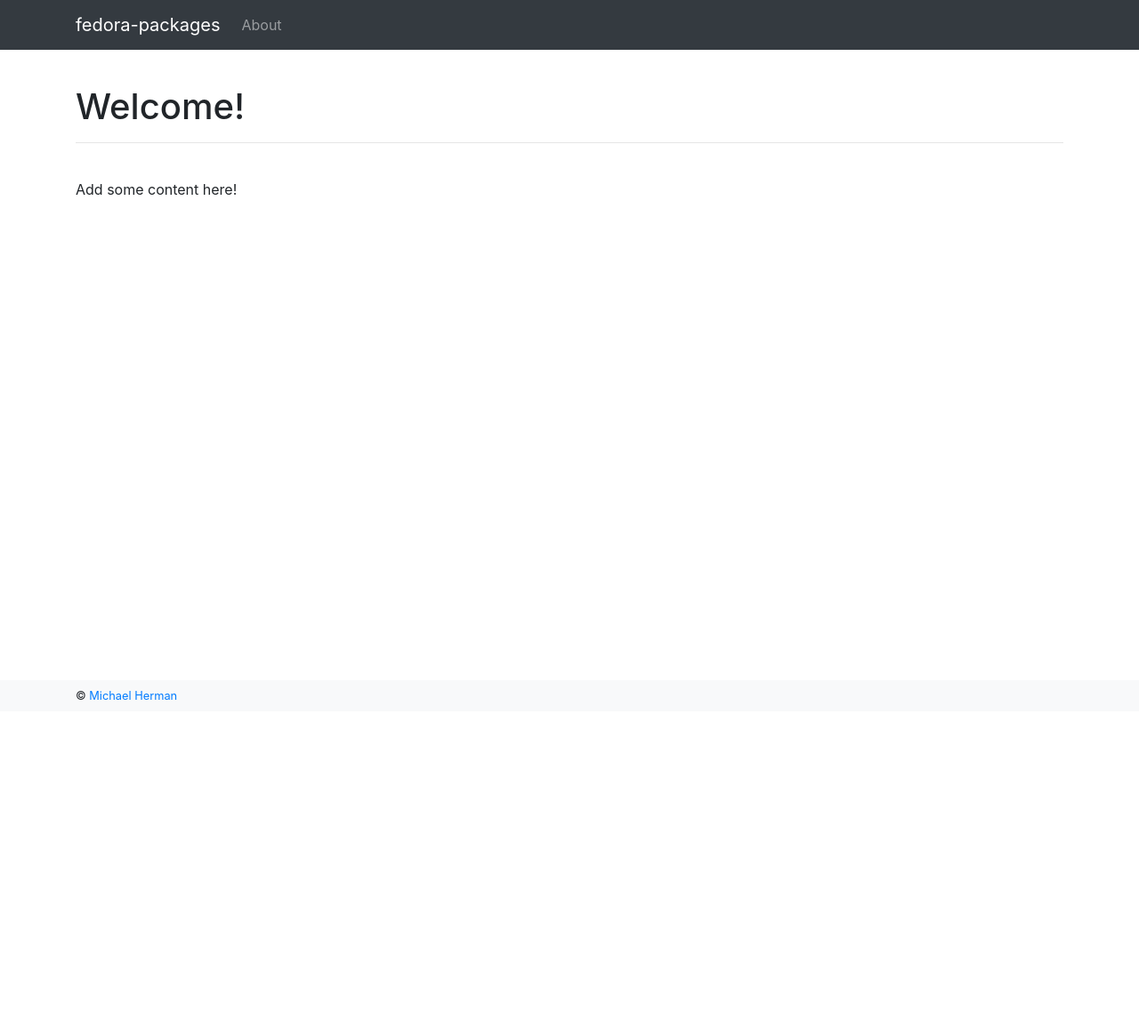
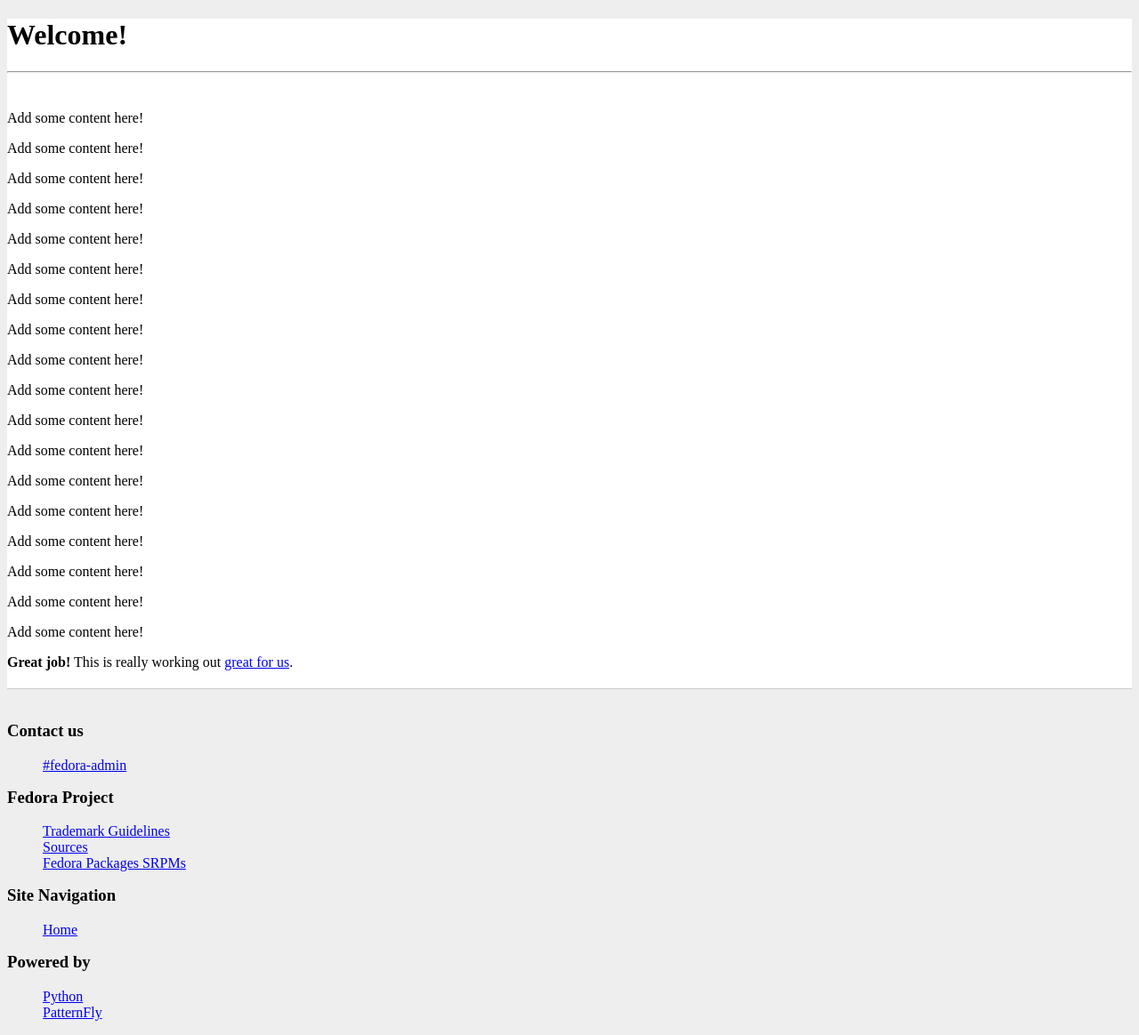
Before and after one commit to xsuchy/fedora-packages-ng, a Flask app: page / in a window 1280 px wide. Shown: the whole page at 89% size. Before the commit the page ends 787 px from the top, so only its background shows below. Run offline with Flask 2, Linux system fonts and the light colour scheme; parts of the project's set-up code (start-up, migrations or seed data) failed here and were passed over; some libraries are stand-ins or nearby versions.

Commit message:
second take

```diff
--- /dev/null
+++ b/project/client/static/fedora.css
@@ -0,0 +1,268 @@
+.navbar-sm { min-height:40px; height: 40px; }
+.navbar-sm .navbar-brand{ padding: 0px 12px;font-size: 16px;line-height: 40px; }
+.navbar-sm .navbar-nav > li > a {  padding-top: 0px; padding-bottom: 0px; line-height: 40px; }
+
+body {
+  background-color: #eee;
+}
+
+footer dt h3 {
+  margin-top: 0px;
+}
+
+h2.section-heading {
+    margin-bottom: 20px;
+}
+
+div.panel-monitor-menu {
+    margin-bottom: 0;
+    border-bottom: 0;
+    background-color: #f6f6f6;
+}
+
+div.panel-monitor-menu div.panel-body {
+    padding-bottom: 4px;
+    padding-top: 4px;
+}
+
+div.panel-default div.list-group:first-child {
+  border-top: 0px!important;
+}
+
+div.panel-body dl:last-child {
+  margin-bottom: 0px;
+}
+
+div.panel-body table:last-child {
+  margin-bottom: 0px;
+}
+
+div.panel-heading-buttons {
+  padding-top: 0px;
+  padding-bottom: 0px;
+}
+
+div.panel-heading-buttons h3 {
+  margin-bottom: 10px;
+  margin-top: 10px;
+}
+
+div.panel-heading-buttons div.btn-group {
+  margin-left: 20px;
+  margin-top: 6px;
+}
+
+.button-new {
+  margin-top: 20px;
+}
+
+.button-build-action {
+  margin-top: 20px;
+  margin-left: 10px;
+}
+
+h2.page-title {
+  margin-bottom: 20px;
+}
+
+.breadcrumb {
+  padding: 3px 15px;
+}
+
+#content {
+  background-color: white;
+}
+
+h1.project-name {
+  margin-bottom: 20px;
+}
+
+.alert:first-child {
+  margin-top: 20px;
+}
+
+footer > div{
+  background-color: #eee;
+  border-top: 1px solid #ccc;
+  margin-top: 20px;
+  padding-top: 20px;
+}
+
+#main-bar {
+  background-image: url('header_background.png');
+  background-repeat: repeat-x;
+  height: 75px;
+  color: white;
+  //margin-bottom: 30px;
+}
+
+#main-bar .container {
+  padding-top: 4px;
+}
+
+#login-menu {
+  margin-bottom: 8px;
+  font-weight: bold;
+}
+
+#login-menu a{
+  color: white;
+}
+
+#logo {
+  position: relative;
+  top: 6px;
+  height: 58px;
+}
+
+div.breadcrumb-panel {
+  background-color: #eee;
+  border-top: 1px solid #ccc;
+  border-bottom: 1px solid #ccc;
+}
+
+div.breadcrumb-panel ol.breadcrumb {
+  margin-bottom: 0px;
+}
+
+.build-pending,.build-pending>a {
+  color: #55b;
+}
+
+.build-starting,.build-starting>a {
+  color: #c84;
+}
+
+.build-importing,.build-importing>a {
+  color: #55b;
+}
+
+.build-running,.build-running>a {
+  color: #c84;
+}
+
+.build-succeeded,.build-succeeded>a {
+  color: #272;
+}
+
+.build-forked,.build-forked>a {
+  color: #272;
+}
+
+.build-skipped,.build-skipped>a {
+  color: #272;
+}
+
+.build-failed,.build-failed>a {
+  color: #c44;
+}
+
+.build-cancelled,.build-cancelled>a {
+  color: #666;
+}
+
+#profile {
+  height: 88px;
+}
+
+#profile h1 {
+  padding-top: 15px;
+}
+
+#profile p {
+  color: #ddd;
+}
+
+#profile img {
+  float: left;
+  margin-right: 20px;
+}
+
+img.avatar {
+  padding: 4px;
+  border: 1px solid #ddd;
+  border-radius: 4px;
+}
+
+.alert ul {
+  margin-left: 0px;
+  padding-left: 0px;
+}
+
+table.permissions {
+  margin-bottom: 0px;
+}
+
+.highlight pre {
+  font-size: 12px !important;
+}
+
+.highlight .hll { background-color: #ffffcc }
+.highlight  { background: #f8f8f8; }
+.highlight .c { color: #408080; font-style: italic } /* Comment */
+.highlight .err {} /* Error */
+.highlight .k { color: #008000; font-weight: bold } /* Keyword */
+.highlight .o { color: #666666 } /* Operator */
+.highlight .ch { color: #408080; font-style: italic } /* Comment.Hashbang */
+.highlight .cm { color: #408080; font-style: italic } /* Comment.Multiline */
+.highlight .cp { color: #BC7A00 } /* Comment.Preproc */
+.highlight .cpf { color: #408080; font-style: italic } /* Comment.PreprocFile */
+.highlight .c1 { color: #408080; font-style: italic } /* Comment.Single */
+.highlight .cs { color: #408080; font-style: italic } /* Comment.Special */
+.highlight .gd { color: #A00000 } /* Generic.Deleted */
+.highlight .ge { font-style: italic } /* Generic.Emph */
+.highlight .gr { color: #FF0000 } /* Generic.Error */
+.highlight .gh { color: #000080; font-weight: bold } /* Generic.Heading */
+.highlight .gi { color: #00A000 } /* Generic.Inserted */
+.highlight .go { color: #888888 } /* Generic.Output */
+.highlight .gp { color: #000080; font-weight: bold } /* Generic.Prompt */
+.highlight .gs { font-weight: bold } /* Generic.Strong */
+.highlight .gu { color: #800080; font-weight: bold } /* Generic.Subheading */
+.highlight .gt { color: #0044DD } /* Generic.Traceback */
+.highlight .kc { color: #008000; font-weight: bold } /* Keyword.Constant */
+.highlight .kd { color: #008000; font-weight: bold } /* Keyword.Declaration */
+.highlight .kn { color: #008000; font-weight: bold } /* Keyword.Namespace */
+.highlight .kp { color: #008000 } /* Keyword.Pseudo */
+.highlight .kr { color: #008000; font-weight: bold } /* Keyword.Reserved */
+.highlight .kt { color: #B00040 } /* Keyword.Type */
+.highlight .m { color: #666666 } /* Literal.Number */
+.highlight .s { color: #BA2121 } /* Literal.String */
+.highlight .na { color: #7D9029 } /* Name.Attribute */
+.highlight .nb { color: #008000 } /* Name.Builtin */
+.highlight .nc { color: #0000FF; font-weight: bold } /* Name.Class */
+.highlight .no { color: #880000 } /* Name.Constant */
+.highlight .nd { color: #AA22FF } /* Name.Decorator */
+.highlight .ni { color: #999999; font-weight: bold } /* Name.Entity */
+.highlight .ne { color: #D2413A; font-weight: bold } /* Name.Exception */
+.highlight .nf { color: #0000FF } /* Name.Function */
+.highlight .nl { color: #A0A000 } /* Name.Label */
+.highlight .nn { color: #0000FF; font-weight: bold } /* Name.Namespace */
+.highlight .nt { color: #008000; font-weight: bold } /* Name.Tag */
+.highlight .nv { color: #19177C } /* Name.Variable */
+.highlight .ow { color: #AA22FF; font-weight: bold } /* Operator.Word */
+.highlight .w { color: #bbbbbb } /* Text.Whitespace */
+.highlight .mb { color: #666666 } /* Literal.Number.Bin */
+.highlight .mf { color: #666666 } /* Literal.Number.Float */
+.highlight .mh { color: #666666 } /* Literal.Number.Hex */
+.highlight .mi { color: #666666 } /* Literal.Number.Integer */
+.highlight .mo { color: #666666 } /* Literal.Number.Oct */
+.highlight .sa { color: #BA2121 } /* Literal.String.Affix */
+.highlight .sb { color: #BA2121 } /* Literal.String.Backtick */
+.highlight .sc { color: #BA2121 } /* Literal.String.Char */
+.highlight .dl { color: #BA2121 } /* Literal.String.Delimiter */
+.highlight .sd { color: #BA2121; font-style: italic } /* Literal.String.Doc */
+.highlight .s2 { color: #BA2121 } /* Literal.String.Double */
+.highlight .se { color: #BB6622; font-weight: bold } /* Literal.String.Escape */
+.highlight .sh { color: #BA2121 } /* Literal.String.Heredoc */
+.highlight .si { color: #BB6688; font-weight: bold } /* Literal.String.Interpol */
+.highlight .sx { color: #008000 } /* Literal.String.Other */
+.highlight .sr { color: #BB6688 } /* Literal.String.Regex */
+.highlight .s1 { color: #BA2121 } /* Literal.String.Single */
+.highlight .ss { color: #19177C } /* Literal.String.Symbol */
+.highlight .bp { color: #008000 } /* Name.Builtin.Pseudo */
+.highlight .fm { color: #0000FF } /* Name.Function.Magic */
+.highlight .vc { color: #19177C } /* Name.Variable.Class */
+.highlight .vg { color: #19177C } /* Name.Variable.Global */
+.highlight .vi { color: #19177C } /* Name.Variable.Instance */
+.highlight .vm { color: #19177C } /* Name.Variable.Magic */
+.highlight .il { color: #666666 } /* Literal.Number.Integer.Long */
--- a/project/client/static/main.css
+++ /dev/null
@@ -1,5 +0,0 @@
-/* custom css */
-
-.site-content {
-  padding-top: 6rem;
-}
--- a/project/client/static/main.js
+++ /dev/null
@@ -1,5 +0,0 @@
-// custom javascript
-
-$( document ).ready(function() {
-  console.log('Sanity Check!');
-});
--- /dev/null
+++ b/project/client/static/style-overwrite.css
@@ -0,0 +1,5 @@
+.footer dd ul{padding-left:0;list-style:none}
+.list-group-item-heading{font-weight:700}
+pre{background-color:#f8f8f8;padding: 9.5px 9.5px 0px 9.5px;}
+pre code div {margin-bottom:-11px; margin-top:-2px; font-size:12px}
+.c3-circles-avg-running{display: none;}
--- a/project/client/templates/_base.html
+++ b/project/client/templates/_base.html
@@ -1,25 +1,31 @@
 <!DOCTYPE html>
-<html>
-
-  <head>
-    <meta charset="utf-8">
-    <title>{{ config.APP_NAME }}{% block title %}{% endblock %}</title>
-    <!-- meta -->
-    <meta name="description" content="">
-    <meta name="author" content="">
-    <meta name="viewport" content="width=device-width,initial-scale=1">
-    <!-- styles -->
-    <link rel="stylesheet" href="https://maxcdn.bootstrapcdn.com/bootstrap/4.0.0/css/bootstrap.min.css" integrity="sha384-Gn5384xqQ1aoWXA+058RXPxPg6fy4IWvTNh0E263XmFcJlSAwiGgFAW/dAiS6JXm" crossorigin="anonymous">
-    <link href="{{url_for('static', filename='main.css')}}" rel="stylesheet" media="screen">
-    {% block css %}{% endblock %}
-  </head>
-
-  <body>
-
-    {% include 'header.html' %}
-
-    <div class="site-content">
-      <div class="container">
+<html lang="en">
+<head>
+  <meta charset="UTF-8">
+  <script src="/system_static/jquery/1/jquery.min.js"></script>
+  <script src="/system_static/jquery_ui/jquery-ui.min.js"></script>
+  <link rel="stylesheet" href="/system_static/jquery_ui/jquery-ui.min.css" />
+  <link href="/system_static/patternfly/css/patternfly.min.css" rel="stylesheet" media="screen, print">
+  <link rel="stylesheet" href="/system_static/patternfly/css/patternfly-additions.min.css">
+  <link href="/static/custom-styles.css" rel="stylesheet" media="screen, print">
+  <!-- HTML5 shim and Respond.js IE8 support of HTML5 elements and media queries -->
+  <!--[if lt IE 9]>
+  <script src="/system_static/html5shiv.min.js"></script>
+  <script src="/system_static/respond.min.js"></script>
+  <![endif]-->
+  <!-- IE8 requires jQuery and Bootstrap JS to load in head to prevent rendering bugs -->
+  <!-- IE8 requires jQuery v1.x -->
+  <script src="/system_static/jquery/1/jquery.min.js"></script>
+  <script src="/system_static/bootstrap_scss/js/bootstrap.min.js"></script>
+  <script src="/system_static/datatables/js/jquery.dataTables.min.js"></script>
+  <script src="/system_static/patternfly/js/patternfly.min.js"></script>
+  <link rel=stylesheet type=text/css href="/static/fedora.css">
+   <link rel=stylesheet type=text/css href="/static/style-overwrite.css">
+</head>
+<body>
+   <!-- CONTENT -->
+  <div id=content>
+  <div class="container">
 
         <!-- messages -->
         {% with messages = get_flashed_messages(with_categories=true) %}
@@ -38,29 +44,29 @@
         {% endif %}
         {% endwith %}
 
-        <!-- child template -->
-        {% block content %}{% endblock %}
-
-        <br>
-
         <!-- errors -->
         {% if error %}
           <p class="error"><strong>Error:</strong> {{ error }}</p>
         {% endif %}
 
-      </div>
+         <!-- child template -->
+        {% block content %}{% endblock %}
+
+
+
+    <!-- Just enjoy various PatternFly components -->
+    <div class="alert alert-success">
+      <span class="pficon pficon-ok"></span>
+      <strong>Great job!</strong> This is really working out <a href="#" class="alert-link">great for us</a>.
     </div>
 
-    <br><br>
 
-    {% include 'footer.html' %}
 
-    <!-- scripts -->
-    <script src="https://code.jquery.com/jquery-3.2.1.slim.min.js" integrity="sha384-KJ3o2DKtIkvYIK3UENzmM7KCkRr/rE9/Qpg6aAZGJwFDMVNA/GpGFF93hXpG5KkN" crossorigin="anonymous"></script>
-    <script src="https://cdnjs.cloudflare.com/ajax/libs/popper.js/1.12.9/umd/popper.min.js" integrity="sha384-ApNbgh9B+Y1QKtv3Rn7W3mgPxhU9K/ScQsAP7hUibX39j7fakFPskvXusvfa0b4Q" crossorigin="anonymous"></script>
-    <script src="https://maxcdn.bootstrapcdn.com/bootstrap/4.0.0/js/bootstrap.min.js" integrity="sha384-JZR6Spejh4U02d8jOt6vLEHfe/JQGiRRSQQxSfFWpi1MquVdAyjUar5+76PVCmYl" crossorigin="anonymous"></script>
-    <script src="{{url_for('static', filename='main.js')}}" type="text/javascript"></script>
-    {% block js %}{% endblock %}
-
-  </body>
+  </div>
+  {% include 'footer.html' %}
+  </div>
+  <script src="https://cdnjs.cloudflare.com/ajax/libs/jquery/3.2.1/jquery.min.js"></script>
+  <script src="https://cdnjs.cloudflare.com/ajax/libs/twitter-bootstrap/3.3.7/js/bootstrap.min.js"></script>
+  <script src="https://cdnjs.cloudflare.com/ajax/libs/patternfly/3.24.0/js/patternfly.min.js"></script>
+</body>
 </html>
--- /dev/null
+++ b/project/client/templates/contact_us.html
@@ -0,0 +1,6 @@
+<dt><h3>Contact us</h3></dt>
+<dd>
+  <ul>
+    <li> <a href="https://webchat.freenode.net/?channels=fedora-admin">#fedora-admin</a> </li>
+  </ul>
+</dd>
--- a/project/client/templates/footer.html
+++ b/project/client/templates/footer.html
@@ -1,11 +1,63 @@
-<footer>
-  <nav class="navbar fixed-bottom navbar-light bg-light">
-    <div class="container">
-      <small>
-        <span>©
-          <a href="http://mherman.org">Michael Herman</a>
-        </span>
-      </small>
-    </div>
-  </nav>
-</footer>
+    <footer class="footer">
+      <div>
+        <div class="container text-muted">
+          <div class="">
+            <div class="row">
+             <div class="col-sm-3">
+                <dl>
+                  {% include 'contact_us.html' %}
+                </dl>
+              </div>
+              <div class="col-sm-3">
+                <dl>
+                  <dt><h3>Fedora Project</h3></dt>
+                  <dd>
+                    <ul>
+                      <li> <a href="https://fedoraproject.org/wiki/Legal/TrademarkGuidelines">Trademark Guidelines</a> </li>
+                      <li> <a href="https://github.com/fedora-infra/fedora-packages">Sources</a> </li>
+                      <li> <a href="https://src.fedoraproject.org">Fedora Packages SRPMs</a> </li>
+                    </ul>
+                  </dd>
+                </dl>
+              </div>
+              <div class="col-sm-3">
+                <dl>
+                  <dt><h3>Site Navigation</h3></dt>
+                  <dd>
+                    <ul>
+                      <li> <a href="url_for('coprs_ns.coprs_show')">Home</a> </li>
+                    </ul>
+                  </dd>
+                </dl>
+              </div>
+              <div class="col-sm-3">
+                <dl>
+                  <dt><h3>Powered by</h3></dt>
+                  <dd>
+                    <ul>
+                      <li><a href="https://www.python.org">Python</a></li>
+                      <li><a href="https://www.patternfly.org">PatternFly</a></li>
+                    </ul>
+                  </dd>
+                </dl>
+              </div>
+            </div>
+          </div>
+        </div>
+      </div>
+    </footer>
+
+  <!-- FEDORA MENU -->
+  {% if fedmenu_url is defined %}
+  <script src="{{fedmenu_url}}/js/fedora-libravatar.js"></script>
+  <script src="{{fedmenu_url}}/js/fedmenu.js"></script>
+  <script>
+    fedmenu({
+        'url': '{{fedmenu_data_url}}',
+        'mimeType': 'application/javascript',
+        'position': 'bottom-right',
+    });
+  </script>
+  {% endif %}
+
+  {% block footer %}{% endblock %}
--- a/project/client/templates/main/home.html
+++ b/project/client/templates/main/home.html
@@ -5,6 +5,24 @@
   <h1>Welcome!</h1>
   <hr><br>
   <p>Add some content here!</p>
+  <p>Add some content here!</p>
+  <p>Add some content here!</p>
+  <p>Add some content here!</p>
+  <p>Add some content here!</p>
+  <p>Add some content here!</p>
+  <p>Add some content here!</p>
+  <p>Add some content here!</p>
+  <p>Add some content here!</p>
+  <p>Add some content here!</p>
+  <p>Add some content here!</p>
+  <p>Add some content here!</p>
+  <p>Add some content here!</p>
+  <p>Add some content here!</p>
+  <p>Add some content here!</p>
+  <p>Add some content here!</p>
+  <p>Add some content here!</p>
+  <p>Add some content here!</p>
+
 </div>
 
 {% endblock %}
```
Also changed, not shown: project/client/static/custom-styles.css (added, +50 -0 lines), project/server/__init__.py (+19 -6 lines), 2 other files.
